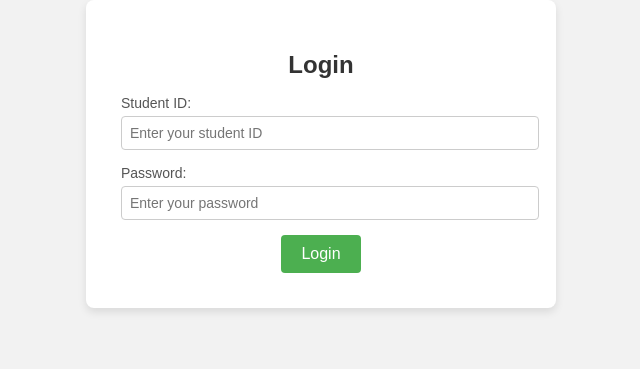
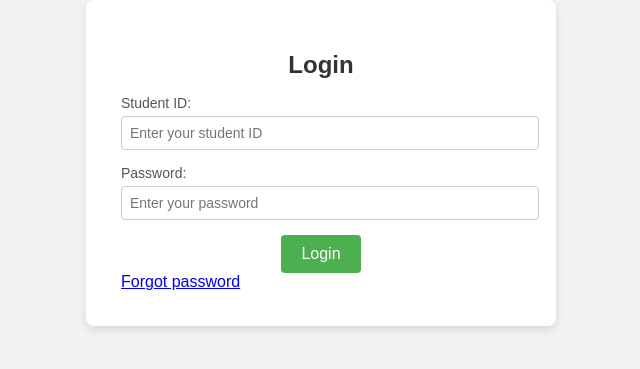
Before and after one commit to Innocentadika/uni_record, a PHP site: page /login.php in a window 1280 px wide. Shown: the top 369 px of the page, without its empty margins (319-959 px from the left). Run offline with PHP 8.4, Linux system fonts and the light colour scheme.

Commit message:
updating login to accept user logins

```diff
--- a/login.php
+++ b/login.php
@@ -12,21 +12,31 @@ if ($_SERVER["REQUEST_METHOD"] == "POST") {
     if (empty($student_id) || empty($password)) {
         $error_message = "Student ID and password are required!";
     } else {
+
         $checkQuery = "SELECT student_id, password FROM faculty_details WHERE student_id = :student_id";
         $stmt = $dbo->conn->prepare($checkQuery);
-        $stmt->execute([':student_id' => $student_id]);
+        $stmt->bindParam(':student_id', $student_id, PDO::PARAM_STR);
+        $stmt->execute();
 
         $user = $stmt->fetch(PDO::FETCH_ASSOC);
 
-        if ($user && password_verify($password, $user['password'])) {
-            header("Location: dashboard.php");
-            exit;
+        if ($user) {
+            // password_verify() works with hashed passwords
+            if (password_verify($password, $user['password'])) {
+                session_start();
+                $_SESSION['student_id'] = $student_id;
+                header("Location: dashboard.php");
+                exit;
+            } else {
+                $error_message = "Invalid password. Please try again.";
+            }
         } else {
-            $error_message = "Invalid student ID or password. Please try again.";
+            $error_message = "Student ID not found.";
         }
     }
 }
 ?>
+
 
 <!DOCTYPE html>
 <html lang="en">
@@ -54,6 +64,9 @@ if ($_SERVER["REQUEST_METHOD"] == "POST") {
             <div class="form-actions">
                 <button type="submit">Login</button>
             </div>
+            <div class="" float="right">
+                <a href="./reset_pass.php">Forgot password</a>
+            </div>
 
             <?php if ($error_message != ""): ?>
                 <div id="error-message" class="error-message"><?php echo $error_message; ?></div>
```
